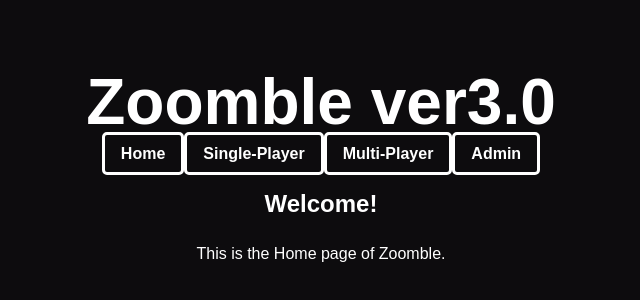
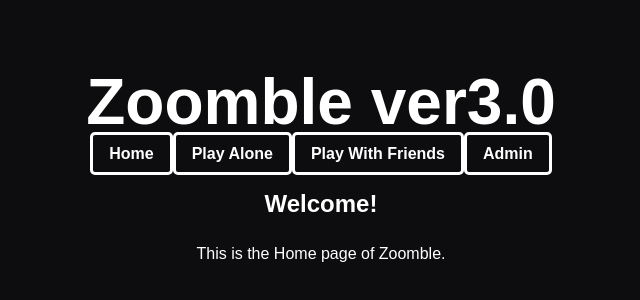
Before and after one commit to W-26-CPS630-Group-34/34_CPS630_A3, a React (Vite) app in the folder frontend/: page / in a window 1280 px wide. Shown: the part 228-528 px from the top of the page, without its empty margins (319-959 px from the left). Built offline with nearby package versions, Linux system fonts and the light colour scheme.

Commit message:
Working socket connection, dependency updates, minor tweaks

```diff
--- a/frontend/package.json
+++ b/frontend/package.json
@@ -13,7 +13,7 @@
     "react": "^19.2.0",
     "react-dom": "^19.2.0",
     "react-router-dom": "^7.13.1",
-    "socket.io": "^4.8.3"
+    "socket.io-client": "^4.8.3"
   },
   "devDependencies": {
     "@eslint/js": "^9.39.1",
--- a/frontend/src/App.jsx
+++ b/frontend/src/App.jsx
@@ -14,8 +14,8 @@ function App() {
 
         <nav>
           <Link to="/">Home</Link>
-          <Link to="/single">Single-Player</Link>
-          <Link to="/multi">Multi-Player</Link>
+          <Link to="/single">Play Alone</Link>
+          <Link to="/multi">Play With Friends</Link>
           <Link to="/admin">Admin</Link>
         </nav>
 
--- a/frontend/src/components/Lobby.jsx
+++ b/frontend/src/components/Lobby.jsx
@@ -1,4 +1,3 @@
-
 function Lobby({ roomCode, players, isHost, onStartGame }) {
     return (
         <div>
--- a/frontend/src/components/MultiPlayer.jsx
+++ b/frontend/src/components/MultiPlayer.jsx
@@ -1,5 +1,6 @@
 import { useState, useEffect, useRef } from "react";
 import Lobby from "./Lobby";
+import io from "socket.io-client";
 
 const SOCKET_SERVER_URL = "http://localhost:8080";
 
@@ -87,6 +88,7 @@ function MultiPlayer() {
 
     return (
         <>
+            <br></br>
             {gameState === "home" && (
                 <form>
                     <input
@@ -98,6 +100,13 @@ function MultiPlayer() {
                     <button onClick={createRoom} type="button">
                         Create Room
                     </button>
+                    <br></br>
+                    <input
+                        type="text"
+                        placeholder="Enter a Fun Screen Name"
+                        value={playerName}
+                        onChange={(e) => setPlayerName(e.target.value)}
+                    />
                     <input
                         type="text"
                         placeholder="Enter Room Code"
```
Also changed, not shown: 2 other files (tests, documents, lock files or other folders).
